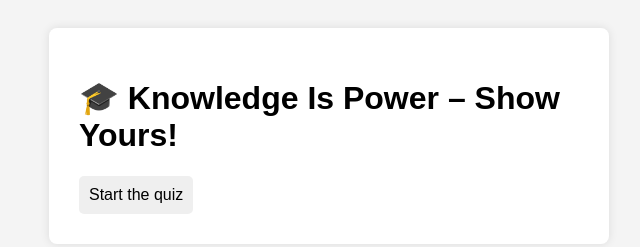
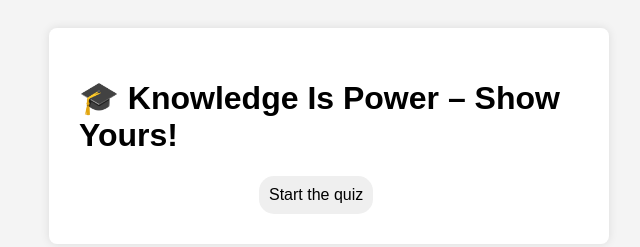
Before and after one commit to tedkatapetrov1/Projects, a plain HTML site: page Quizz app/Version 1/index.html in a window 1280 px wide. Shown: the whole page, without its empty margins (311-951 px from the left). Drawn offline with Linux system fonts and the light colour scheme.

Commit message:
css change in start button to be in the center

```diff
--- a/Quizz app/Version 1/style.css
+++ b/Quizz app/Version 1/style.css
@@ -25,9 +25,10 @@ body {
 button {
     padding: 10px;
     font-size: 16px;
-    border-radius: 5px;
+    border-radius: 15px;
     border: none;
     cursor: pointer;
+    margin-left: 180px;
 }
 
 button:hover {
```
